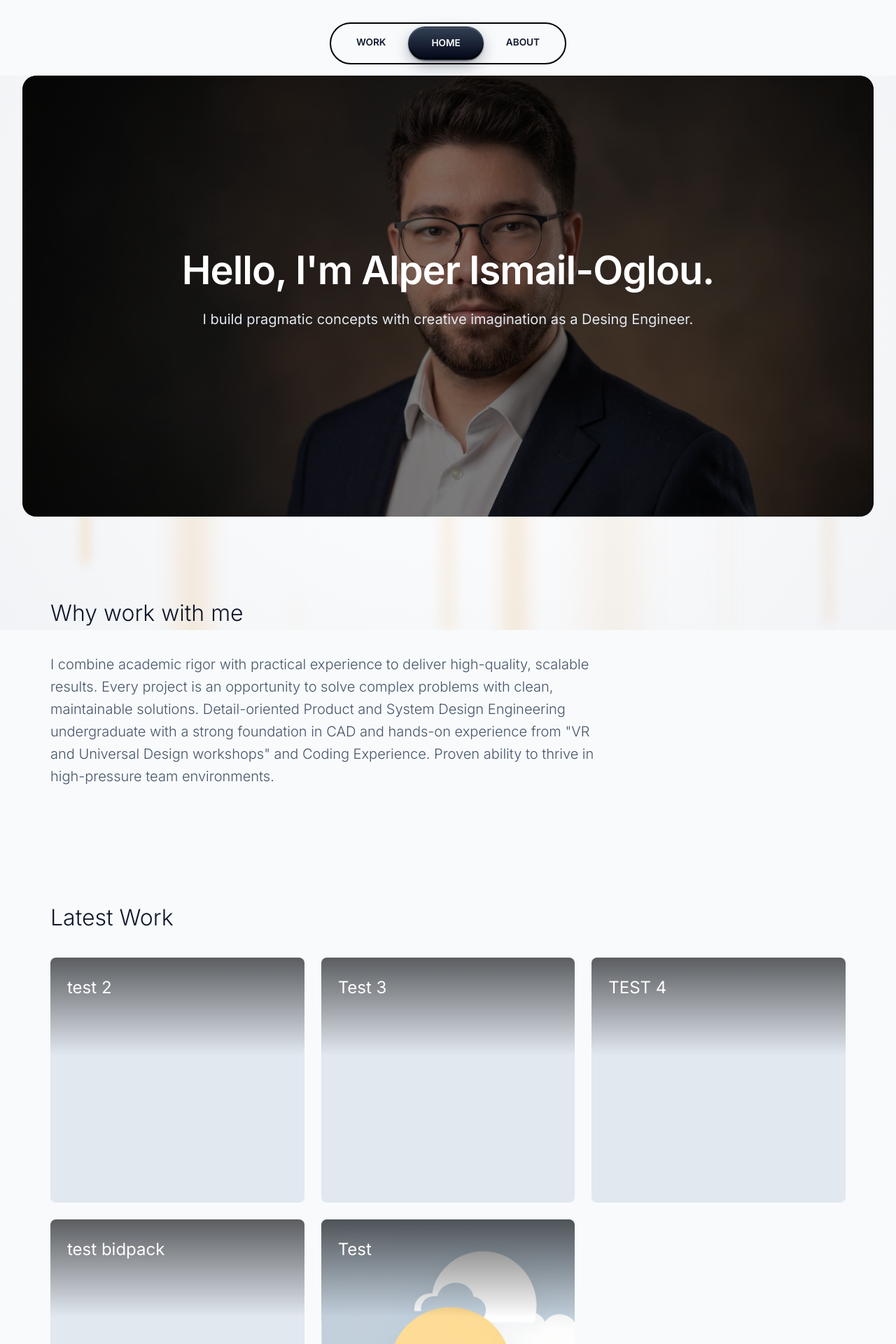
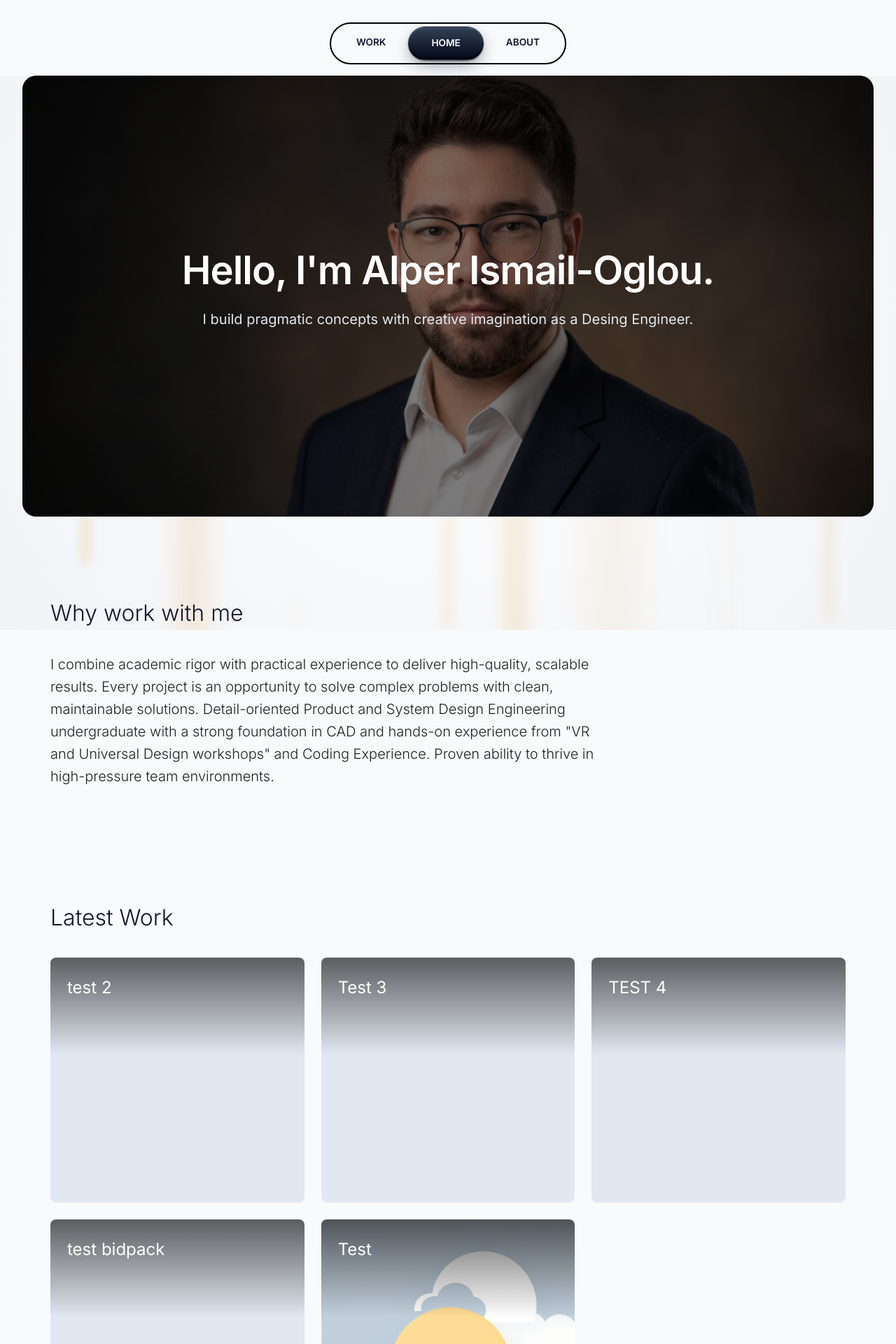
Before and after one commit to AlperIsmailoglou/Portfolio, a Jekyll site: the page built from index.html, in a window 1280 px wide. Shown: the top 1920 px of the page at 70% size. Built offline with Jekyll 4.4.1, drawn with Linux system fonts in a browser that asks for light colours.

Commit message:
Update style.css

```diff
--- a/assets/css/style.css
+++ b/assets/css/style.css
@@ -79,7 +79,7 @@ body {
 .minimal-text {
     font-size: 1.25rem;
     max-width: 800px;
-    color: #475569;
+    color: #222;
     font-weight: 300;
 }
 
```
